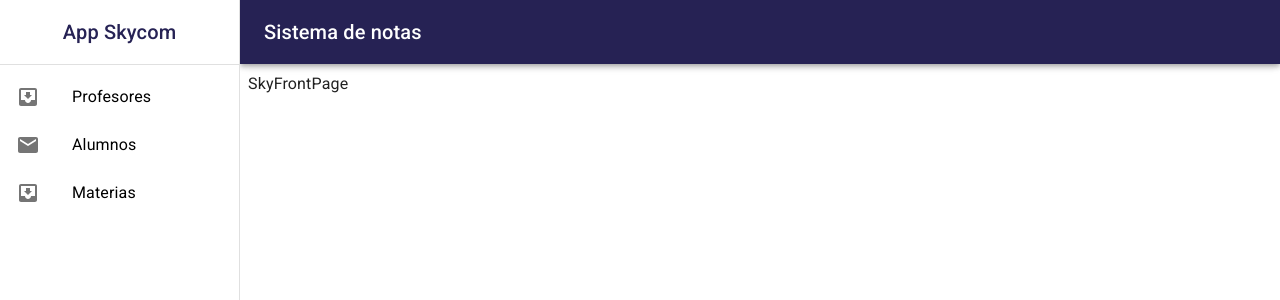
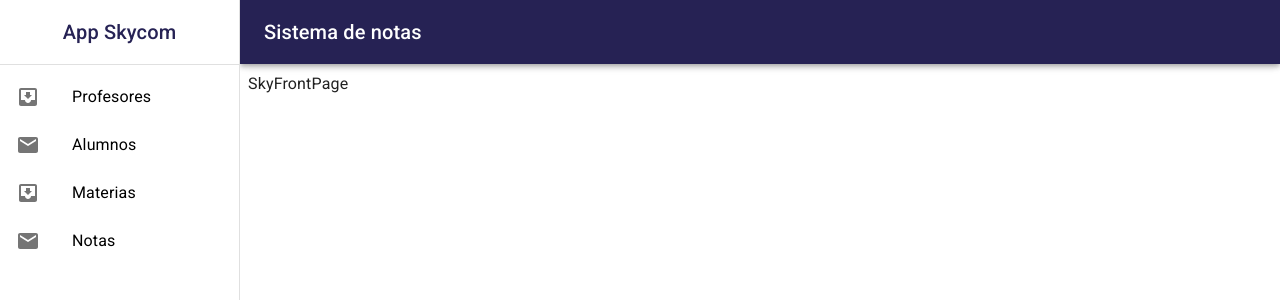
Before and after one commit to RicardoSolorzano0/SkycomFront, a React (Vite) app: page / in a window 1280 px wide. Shown: the top 300 px of the page. Built offline with nearby package versions, Linux system fonts and the light colour scheme.

Commit message:
agregando la opcion al menu

```diff
--- a/src/skyfront/components/Sidebar.jsx
+++ b/src/skyfront/components/Sidebar.jsx
@@ -48,6 +48,7 @@ export const Sidebar = ({ drawerWidth = 240 }) => {
             { text: "Profesores", path: "/teachers" },
             { text: "Alumnos", path: "/students" },
             { text: "Materias", path: "/subjects" },
+            { text: "Notas", path: "/grades" },
           ].map(({ text, path }, index) => (
             <ListItem
               key={path}
```
